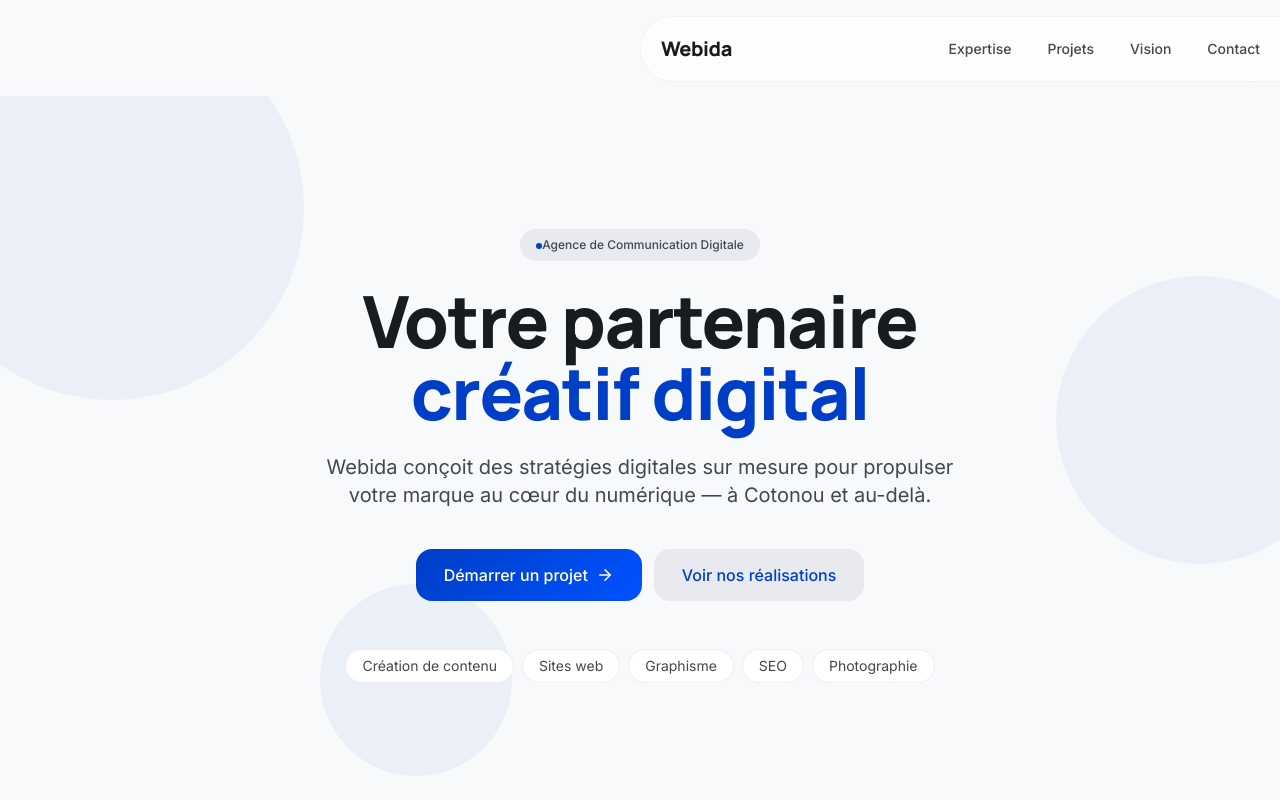
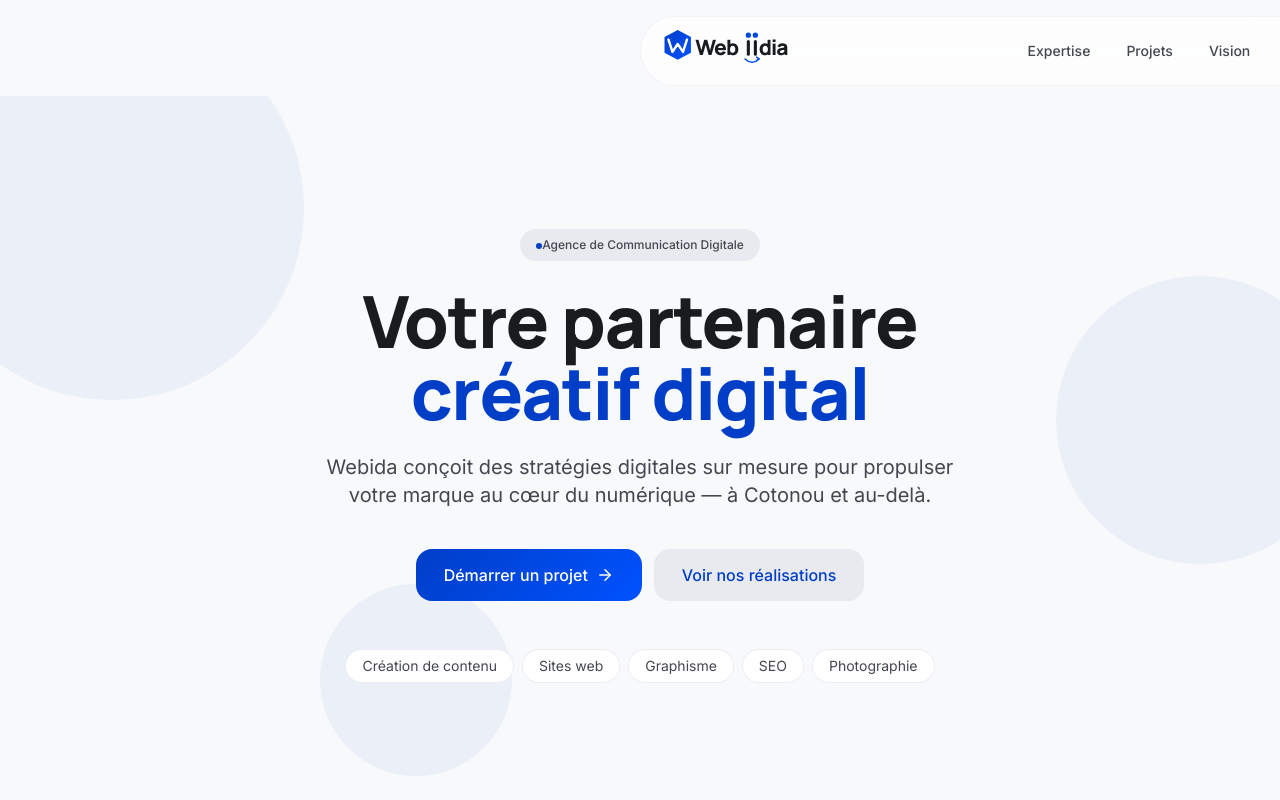
Before and after one commit to Riyadkingshit/Webiida, a React (Vite) app: page / in a window 1280 px wide. Shown: the top 800 px of the page. Built offline with nearby package versions, Linux system fonts and the light colour scheme.

Commit message:
feat: add Webiidia SVG logo

```diff
--- a/src/components/Navbar.jsx
+++ b/src/components/Navbar.jsx
@@ -40,8 +40,35 @@ export default function Navbar() {
           style={{ border: '1px solid rgba(195,197,217,0.20)' }}
         >
           {/* Logo */}
-          <Link to="/" className="font-manrope font-extrabold text-xl text-on-surface tracking-tight">
-            Webida
+          <Link to="/">
+            <svg height="44" viewBox="0 0 520 100" fill="none" xmlns="http://www.w3.org/2000/svg">
+              <defs>
+                <linearGradient id="g1" x1="0%" y1="0%" x2="100%" y2="100%">
+                  <stop offset="0%" style={{stopColor:'#003ec7'}}/>
+                  <stop offset="100%" style={{stopColor:'#0052ff'}}/>
+                </linearGradient>
+              </defs>
+              <polygon points="38,2 68,18 68,54 38,70 8,54 8,18" fill="url(#g1)"/>
+              <polyline points="17,24 26,52 38,34 50,52 59,24"
+                stroke="white" strokeWidth="5.5"
+                strokeLinecap="round" strokeLinejoin="round" fill="none"/>
+              <text x="78" y="60"
+                fontFamily="Manrope,sans-serif" fontWeight="800"
+                fontSize="48" letterSpacing="-2" fill="#191c1e">Web</text>
+              <rect x="195" y="25" width="7" height="36" rx="3.5" fill="#191c1e"/>
+              <rect x="211" y="25" width="7" height="36" rx="3.5" fill="#191c1e"/>
+              <circle cx="198.5" cy="14" r="6" fill="url(#g1)"/>
+              <circle cx="214.5" cy="14" r="6" fill="url(#g1)"/>
+              <path d="M 191 68 Q 207 83 223 68"
+                stroke="url(#g1)" strokeWidth="3.2"
+                strokeLinecap="round" fill="none"/>
+              <polyline points="217,64 223,68 217,72"
+                stroke="url(#g1)" strokeWidth="3.2"
+                strokeLinecap="round" strokeLinejoin="round" fill="none"/>
+              <text x="222" y="60"
+                fontFamily="Manrope,sans-serif" fontWeight="800"
+                fontSize="48" letterSpacing="-2" fill="#191c1e">dia</text>
+            </svg>
           </Link>
 
           {/* Desktop links */}
```
